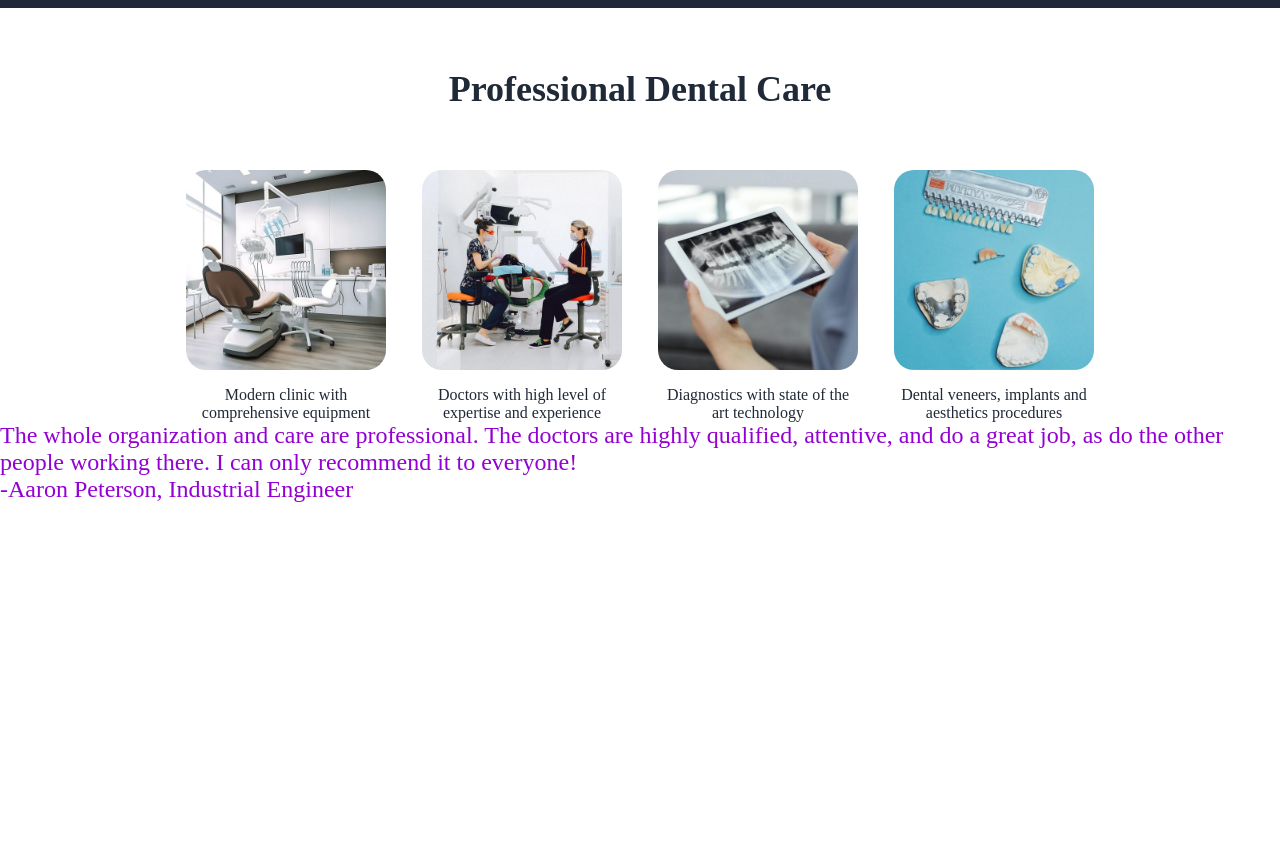
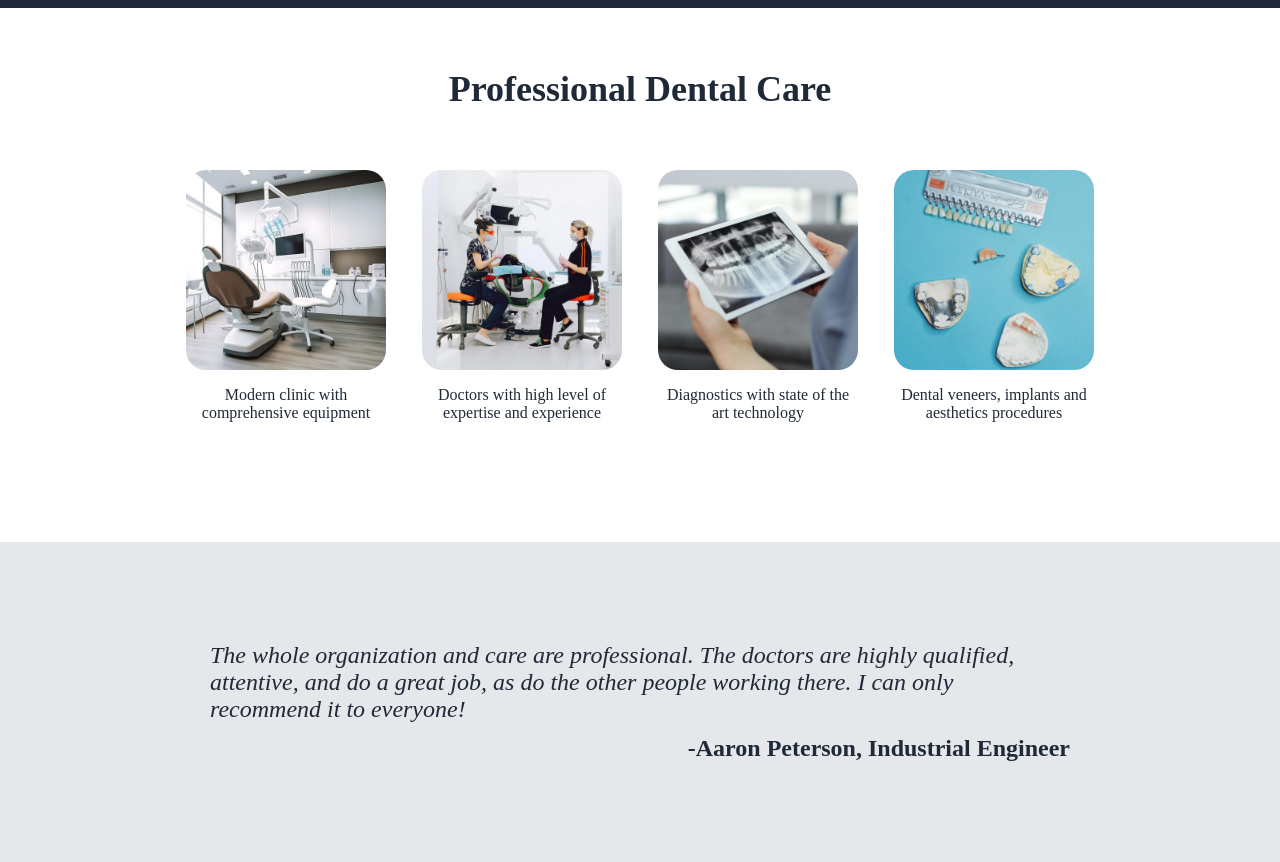
Before and after one commit to adamfodor10/landing-page-dental, a plain HTML site: page index.html in a window 1280 px wide. Shown: the part 750-1612 px from the top of the page. Before the commit the page ends 1253 px from the top, so only its background shows below. Drawn offline with Linux system fonts and the light colour scheme.

Commit message:
Add style to the testimonial

```diff
--- a/index.html
+++ b/index.html
@@ -49,10 +49,10 @@
         </div>
     </div>
 
-    <div class="testimonal-container">
-        <div class="testimonal">
-            <h3 class="testimonal-text">The whole organization and care are professional. The doctors are highly qualified, attentive, and do a great job, as do the other people working there. I can only recommend it to everyone!</h3>
-            <p class="testimonal-name">-Aaron Peterson, Industrial Engineer</p>
+    <div class="testimonial-container">
+        <div class="testimonial">
+            <h3 class="testimonial-text">The whole organization and care are professional. The doctors are highly qualified, attentive, and do a great job, as do the other people working there. I can only recommend it to everyone!</h3>
+            <p class="testimonial-name">-Aaron Peterson, Industrial Engineer</p>
         </div>
     </div>
 </body>
--- a/style.css
+++ b/style.css
@@ -56,6 +56,7 @@ body {
 }
 
 .appointment-link {
+    font-weight: bold;
     text-align: center;
 }
 
@@ -92,6 +93,7 @@ body {
 
 .hero-learn-more {
     text-decoration: none;
+    font-weight: bold;
     color:white;
     padding: 12px;
     background-color: #3882FA;
@@ -136,5 +138,35 @@ body {
     text-align: center;
     color: #1F2937;
     max-width: 200px;
-    margin-top:10px;
+    margin:10px 0px 120px 0px;
 }
+
+.testimonial-container {
+    background-color: #E5E7EB;
+
+    display: flex;
+    flex-direction: column;
+    align-items: center;
+}
+
+.testimonial {
+    max-width: 900px;
+    padding: 100px 20px;
+
+    display: flex;
+    flex-direction: column;
+    align-items: flex-end;
+}
+
+.testimonial-text {
+    font-weight: 300;
+    font-style: italic;
+    color: #1F2937;
+    min-width: 430px;
+}
+
+.testimonial-name {
+    font-weight: bold;
+    color: #1F2937;
+    margin-top: 12px;
+}
```
